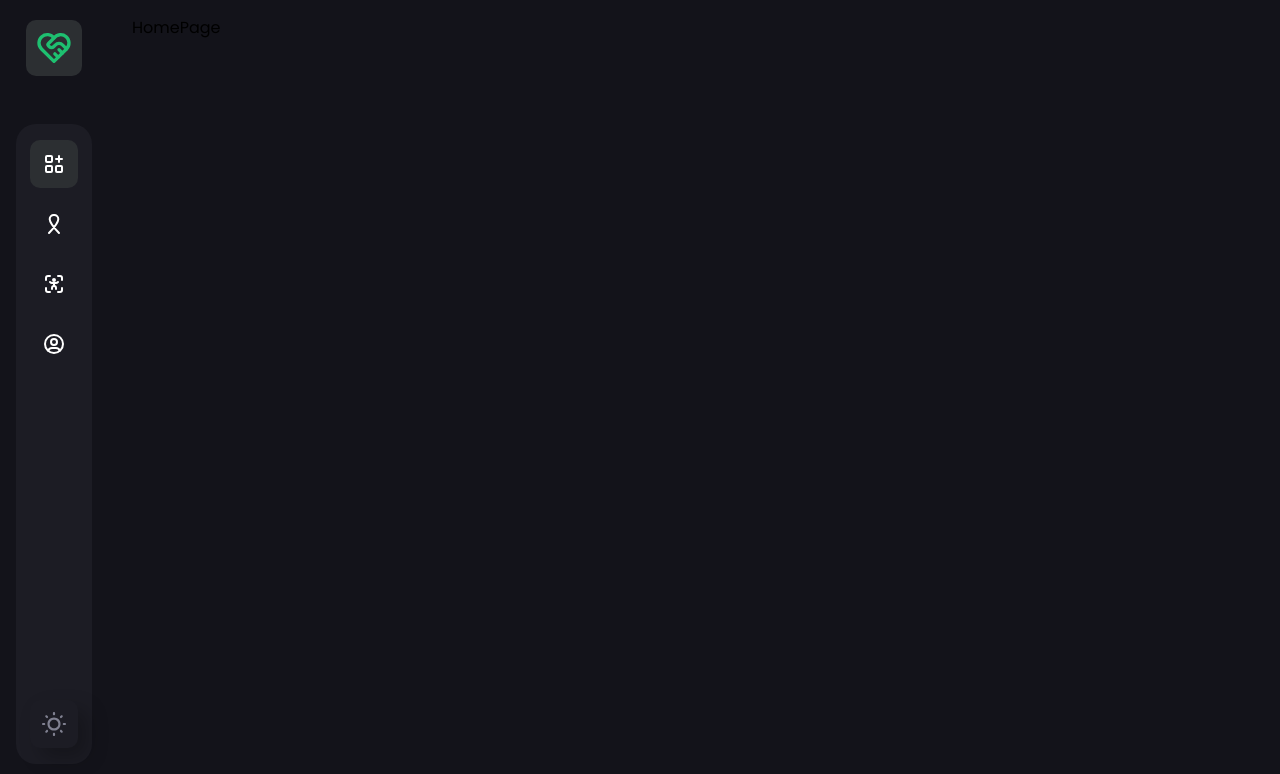
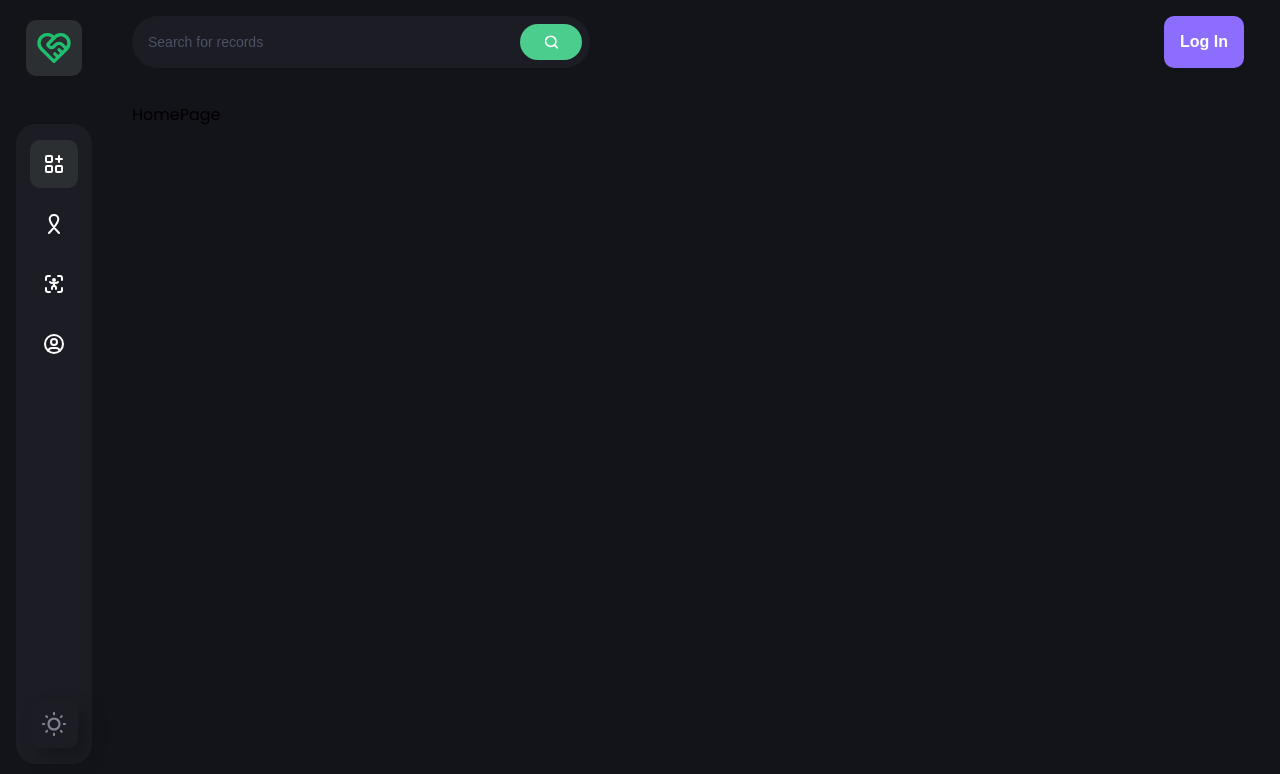
Before and after one commit to smartdriver321/beat-cancer, a React (Vite) app: page / in a window 1280 px wide. Shown: the top 774 px of the page. Built offline with nearby package versions, Linux system fonts and the light colour scheme; no server answers.

Commit message:
Add Navbar to App

```diff
--- a/src/App.jsx
+++ b/src/App.jsx
@@ -1,6 +1,7 @@
 import React from 'react'
 import { Route, Routes } from 'react-router-dom'
 import Sidebar from './components/Sidebar'
+import Navbar from './components/Navbar'
 
 export default function App() {
   return (
@@ -10,6 +11,8 @@
       </div>
 
       <div className="mx-auto max-w-[1280px] flex-1 max-sm:w-full sm:pr-5">
+        <Navbar />
+
         <Routes>
           <Route path="/" element={<div>HomePage</div>} />
         </Routes>
--- /dev/null
+++ b/src/components/CustomButton.jsx
@@ -0,0 +1,14 @@
+/* eslint-disable react/prop-types */
+import React from 'react'
+
+export default function CustomButton({ btnType, title, handleClick, styles }) {
+  return (
+    <button
+      type={btnType}
+      className={`rounded-[10px] px-4 font-epilogue text-[16px] font-semibold leading-[26px] text-white ${styles}`}
+      onClick={handleClick}
+    >
+      {title}
+    </button>
+  )
+}
--- /dev/null
+++ b/src/components/Navbar.jsx
@@ -0,0 +1,57 @@
+import React, { useCallback } from 'react'
+import { usePrivy } from '@privy-io/react-auth'
+import { IconHeartHandshake } from '@tabler/icons-react'
+
+import { search } from '../assets'
+import CustomButton from './CustomButton'
+
+export default function Navbar() {
+  const { authenticated, login, user, logout } = usePrivy()
+  console.table('user_info: ', user)
+
+  const handleLoginLogout = useCallback(() => {
+    if (authenticated) {
+      logout()
+    } else {
+      login().then(() => {
+        if (user) {
+          console.log(user)
+        }
+      })
+    }
+  }, [authenticated, login, logout, user])
+
+  return (
+    <div className="mb-[35px] flex flex-col-reverse justify-between gap-6 md:flex-row">
+      <div className="flex h-[52px] max-w-[458px] flex-row rounded-[100px] bg-[#1c1c24] py-2 pl-4 pr-2 lg:flex-1">
+        <input
+          type="text"
+          placeholder="Search for records"
+          className="flex w-full bg-transparent font-epilogue text-[14px] font-normal text-white outline-none placeholder:text-[#4b5264]"
+        />
+        <div className="flex h-full w-[72px] cursor-pointer items-center justify-center rounded-[20px] bg-[#4acd8d]">
+          <img
+            src={search}
+            alt="search"
+            className="h-[15px] w-[15px] object-contain"
+          />
+        </div>
+      </div>
+
+      <div className="hidden flex-row justify-end gap-2 sm:flex">
+        <CustomButton
+          btnType="button"
+          title={authenticated ? 'Log Out' : 'Log In'}
+          styles={authenticated ? 'bg-[#1dc071]' : 'bg-[#8c6dfd]'}
+          handleClick={handleLoginLogout}
+        />
+      </div>
+
+      <div className="relative flex items-center justify-between sm:hidden">
+        <div className="flex h-[40px] w-[40px] cursor-pointer items-center justify-center rounded-[10px] bg-[#2c2f32]">
+          <IconHeartHandshake size={40} color="#1ec070" className="p-2" />
+        </div>
+      </div>
+    </div>
+  )
+}
```
